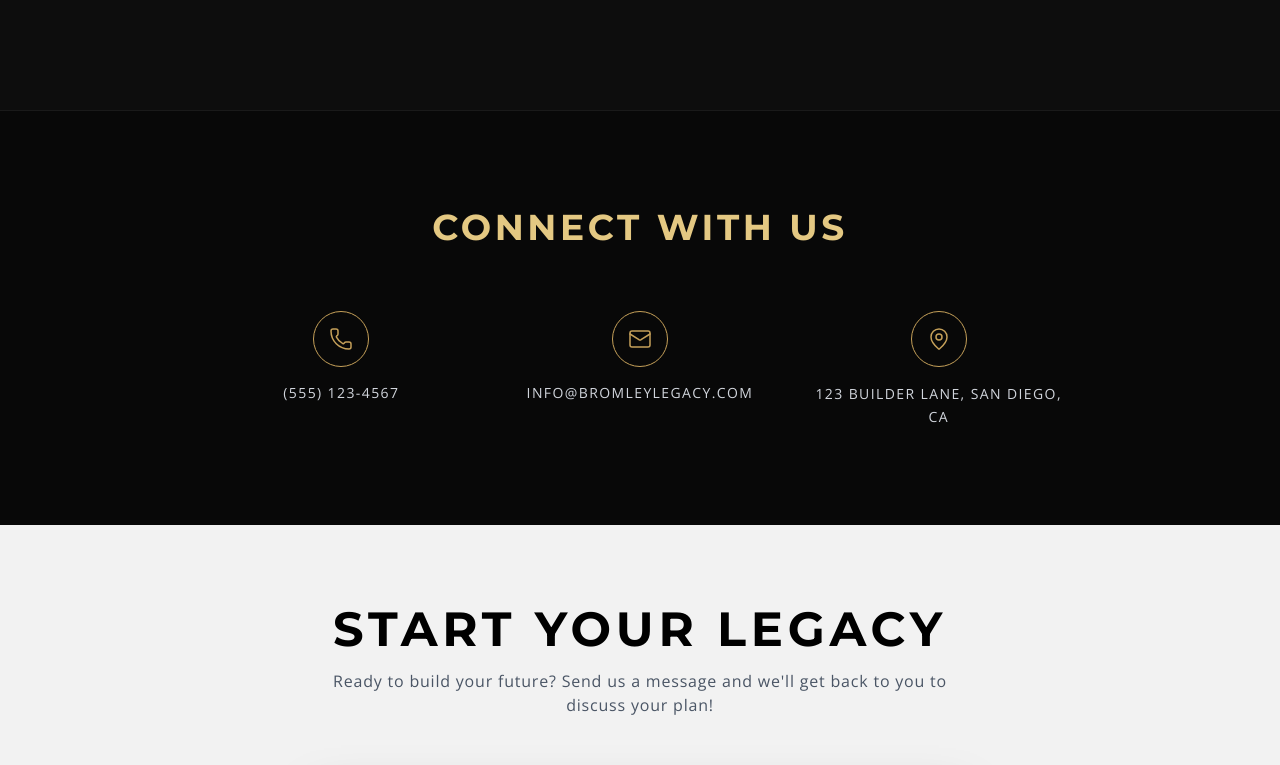
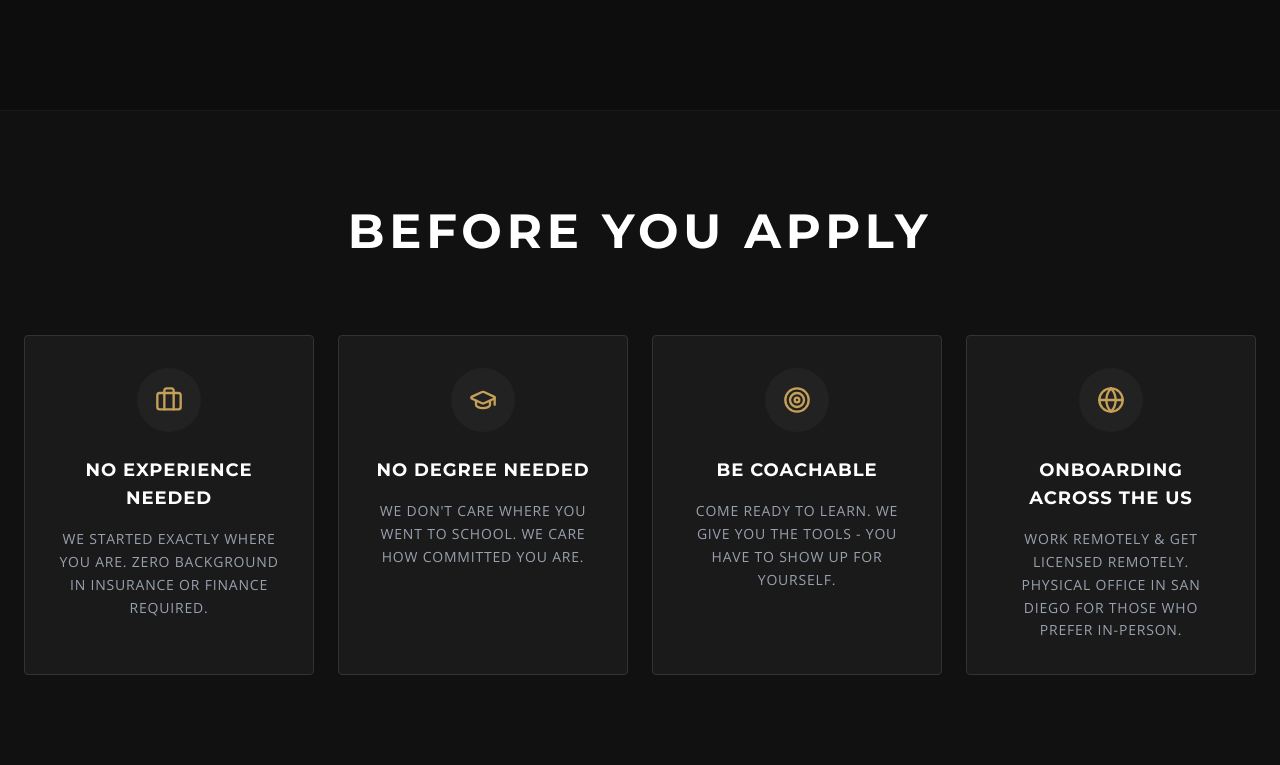
Before and after one commit to extmnick-commits/bromleylegacy, a Next.js app: page / in a window 1280 px wide. Shown: the part 2028-2793 px from the top of the page. Built offline with nearby package versions, Linux system fonts and the light colour scheme; no server answers; the database is empty.

Commit message:
feat: add careers section with titles and descriptions in AdminPage and Home

```diff
--- a/app/WebsitePreview.tsx
+++ b/app/WebsitePreview.tsx
@@ -1,4 +1,4 @@
-import { Building2, Landmark, Users, HardHat, Phone, Mail, MapPin } from "lucide-react";
+import { Building2, Landmark, Users, HardHat, Phone, Mail, MapPin, Briefcase, GraduationCap, Target, Globe } from "lucide-react";
 import ContactForm from "./ContactForm";
 
 export interface SiteContent {
@@ -16,6 +16,15 @@ export interface SiteContent {
   service2Desc: string;
   service3Title: string;
   service3Desc: string;
+  careerHeading: string;
+  career1Title: string;
+  career1Desc: string;
+  career2Title: string;
+  career2Desc: string;
+  career3Title: string;
+  career3Desc: string;
+  career4Title: string;
+  career4Desc: string;
   contactPhone: string;
   contactEmail: string;
   contactAddress: string;
@@ -166,7 +175,51 @@ export default function WebsitePreview({ content }: { content: SiteContent }) {
         </div>
       </section>
 
-      {/* 4. Contact / Footer */}
+      {/* 4. Careers / Before You Apply Section */}
+      <section className="w-full bg-[#111] py-16 md:py-24 px-6 flex flex-col items-center">
+        <h2 className="font-heading font-bold text-4xl md:text-5xl text-white uppercase tracking-widest mb-12 md:mb-20 text-center">
+          {content.careerHeading}
+        </h2>
+        <div className="grid grid-cols-1 md:grid-cols-2 lg:grid-cols-4 gap-6 max-w-7xl w-full">
+          {/* Career Card 1 */}
+          <div className="bg-[#1a1a1a] p-8 border border-[#333] hover:border-[#C5A059] transition-all duration-300 rounded-sm group flex flex-col items-center text-center">
+            <div className="w-16 h-16 rounded-full bg-[#222] flex items-center justify-center mb-6 group-hover:bg-[#C5A059] transition-colors duration-300">
+              <Briefcase className="w-7 h-7 text-[#C5A059] group-hover:text-black transition-colors" />
+            </div>
+            <h4 className="font-heading font-bold text-lg text-white uppercase tracking-wider mb-4">{content.career1Title}</h4>
+            <p className="font-sans text-xs sm:text-sm text-gray-400 leading-relaxed uppercase">{content.career1Desc}</p>
+          </div>
+
+          {/* Career Card 2 */}
+          <div className="bg-[#1a1a1a] p-8 border border-[#333] hover:border-[#C5A059] transition-all duration-300 rounded-sm group flex flex-col items-center text-center">
+            <div className="w-16 h-16 rounded-full bg-[#222] flex items-center justify-center mb-6 group-hover:bg-[#C5A059] transition-colors duration-300">
+              <GraduationCap className="w-7 h-7 text-[#C5A059] group-hover:text-black transition-colors" />
+            </div>
+            <h4 className="font-heading font-bold text-lg text-white uppercase tracking-wider mb-4">{content.career2Title}</h4>
+            <p className="font-sans text-xs sm:text-sm text-gray-400 leading-relaxed uppercase">{content.career2Desc}</p>
+          </div>
+
+          {/* Career Card 3 */}
+          <div className="bg-[#1a1a1a] p-8 border border-[#333] hover:border-[#C5A059] transition-all duration-300 rounded-sm group flex flex-col items-center text-center">
+            <div className="w-16 h-16 rounded-full bg-[#222] flex items-center justify-center mb-6 group-hover:bg-[#C5A059] transition-colors duration-300">
+              <Target className="w-7 h-7 text-[#C5A059] group-hover:text-black transition-colors" />
+            </div>
+            <h4 className="font-heading font-bold text-lg text-white uppercase tracking-wider mb-4">{content.career3Title}</h4>
+            <p className="font-sans text-xs sm:text-sm text-gray-400 leading-relaxed uppercase">{content.career3Desc}</p>
+          </div>
+
+          {/* Career Card 4 */}
+          <div className="bg-[#1a1a1a] p-8 border border-[#333] hover:border-[#C5A059] transition-all duration-300 rounded-sm group flex flex-col items-center text-center">
+            <div className="w-16 h-16 rounded-full bg-[#222] flex items-center justify-center mb-6 group-hover:bg-[#C5A059] transition-colors duration-300">
+              <Globe className="w-7 h-7 text-[#C5A059] group-hover:text-black transition-colors" />
+            </div>
+            <h4 className="font-heading font-bold text-lg text-white uppercase tracking-wider mb-4">{content.career4Title}</h4>
+            <p className="font-sans text-xs sm:text-sm text-gray-400 leading-relaxed uppercase">{content.career4Desc}</p>
+          </div>
+        </div>
+      </section>
+
+      {/* 5. Contact / Footer */}
       <section className="w-full max-w-4xl mx-auto px-6 py-16 md:py-24 flex flex-col items-center text-center">
         <h2 className="font-heading font-bold text-3xl md:text-4xl text-[#E4C882] uppercase tracking-widest mb-10 md:mb-16">
           Connect With Us
--- a/app/admin/dashboard/page.tsx
+++ b/app/admin/dashboard/page.tsx
@@ -24,6 +24,15 @@ export default function AdminPage() {
     service2Desc: "Transforming existing spaces into modern masterpieces.",
     service3Title: "Commercial",
     service3Desc: "High-quality commercial construction and build-outs.",
+    careerHeading: "Before you APPLY",
+    career1Title: "NO EXPERIENCE NEEDED",
+    career1Desc: "WE STARTED EXACTLY WHERE YOU ARE. ZERO BACKGROUND IN INSURANCE OR FINANCE REQUIRED.",
+    career2Title: "NO DEGREE NEEDED",
+    career2Desc: "WE DON'T CARE WHERE YOU WENT TO SCHOOL. WE CARE HOW COMMITTED YOU ARE.",
+    career3Title: "BE COACHABLE",
+    career3Desc: "COME READY TO LEARN. WE GIVE YOU THE TOOLS - YOU HAVE TO SHOW UP FOR YOURSELF.",
+    career4Title: "ONBOARDING ACROSS THE US",
+    career4Desc: "WORK REMOTELY & GET LICENSED REMOTELY. PHYSICAL OFFICE IN SAN DIEGO FOR THOSE WHO PREFER IN-PERSON.",
     contactPhone: "(555) 123-4567",
     contactEmail: "info@bromleylegacy.com",
     contactAddress: "123 Builder Lane, San Diego, CA",
@@ -255,6 +264,55 @@ export default function AdminPage() {
             </div>
           </div>
 
+          {/* Careers Section */}
+          <div>
+            <h2 className="text-xl font-heading font-bold mb-4 text-[#C5A059] border-b border-[#333] pb-2 uppercase tracking-widest">Careers Section</h2>
+            <div className="space-y-6">
+              <div>
+                <label className="block text-sm font-medium text-gray-300 mb-1">Section Heading</label>
+                <input type="text" name="careerHeading" value={content.careerHeading} onChange={handleChange} className="w-full px-4 py-2 bg-[#222] border border-[#444] rounded-md focus:ring-[#C5A059] outline-none text-white" />
+              </div>
+              <div className="grid grid-cols-1 md:grid-cols-2 gap-4">
+                <div className="p-4 border border-[#333] rounded-lg bg-[#222]">
+                  <h3 className="text-[#E4C882] font-semibold mb-3">Item 1</h3>
+                  <div className="space-y-3">
+                    <label className="block text-sm font-medium text-gray-300 mb-1">Title</label>
+                    <input type="text" name="career1Title" value={content.career1Title} onChange={handleChange} className="w-full px-4 py-2 bg-[#111] border border-[#333] rounded-md focus:ring-[#C5A059] outline-none text-white" />
+                    <label className="block text-sm font-medium text-gray-300 mb-1">Description</label>
+                    <textarea name="career1Desc" value={content.career1Desc} onChange={handleChange} rows={3} className="w-full px-4 py-2 bg-[#111] border border-[#333] rounded-md focus:ring-[#C5A059] outline-none text-white" />
+                  </div>
+                </div>
+                <div className="p-4 border border-[#333] rounded-lg bg-[#222]">
+                  <h3 className="text-[#E4C882] font-semibold mb-3">Item 2</h3>
+                  <div className="space-y-3">
+                    <label className="block text-sm font-medium text-gray-300 mb-1">Title</label>
+                    <input type="text" name="career2Title" value={content.career2Title} onChange={handleChange} className="w-full px-4 py-2 bg-[#111] border border-[#333] rounded-md focus:ring-[#C5A059] outline-none text-white" />
+                    <label className="block text-sm font-medium text-gray-300 mb-1">Description</label>
+                    <textarea name="career2Desc" value={content.career2Desc} onChange={handleChange} rows={3} className="w-full px-4 py-2 bg-[#111] border border-[#333] rounded-md focus:ring-[#C5A059] outline-none text-white" />
+                  </div>
+                </div>
+                <div className="p-4 border border-[#333] rounded-lg bg-[#222]">
+                  <h3 className="text-[#E4C882] font-semibold mb-3">Item 3</h3>
+                  <div className="space-y-3">
+                    <label className="block text-sm font-medium text-gray-300 mb-1">Title</label>
+                    <input type="text" name="career3Title" value={content.career3Title} onChange={handleChange} className="w-full px-4 py-2 bg-[#111] border border-[#333] rounded-md focus:ring-[#C5A059] outline-none text-white" />
+                    <label className="block text-sm font-medium text-gray-300 mb-1">Description</label>
+                    <textarea name="career3Desc" value={content.career3Desc} onChange={handleChange} rows={3} className="w-full px-4 py-2 bg-[#111] border border-[#333] rounded-md focus:ring-[#C5A059] outline-none text-white" />
+                  </div>
+                </div>
+                <div className="p-4 border border-[#333] rounded-lg bg-[#222]">
+                  <h3 className="text-[#E4C882] font-semibold mb-3">Item 4</h3>
+                  <div className="space-y-3">
+                    <label className="block text-sm font-medium text-gray-300 mb-1">Title</label>
+                    <input type="text" name="career4Title" value={content.career4Title} onChange={handleChange} className="w-full px-4 py-2 bg-[#111] border border-[#333] rounded-md focus:ring-[#C5A059] outline-none text-white" />
+                    <label className="block text-sm font-medium text-gray-300 mb-1">Description</label>
+                    <textarea name="career4Desc" value={content.career4Desc} onChange={handleChange} rows={3} className="w-full px-4 py-2 bg-[#111] border border-[#333] rounded-md focus:ring-[#C5A059] outline-none text-white" />
+                  </div>
+                </div>
+              </div>
+            </div>
+          </div>
+
           {/* Contact Info */}
           <div>
             <h2 className="text-xl font-heading font-bold mb-4 text-[#C5A059] border-b border-[#333] pb-2 uppercase tracking-widest">Contact Info</h2>
--- a/app/page.tsx
+++ b/app/page.tsx
@@ -23,6 +23,15 @@ export default function Home() {
     service2Desc: "Transforming existing spaces into modern masterpieces.",
     service3Title: "Commercial",
     service3Desc: "High-quality commercial construction and build-outs.",
+    careerHeading: "Before you APPLY",
+    career1Title: "NO EXPERIENCE NEEDED",
+    career1Desc: "WE STARTED EXACTLY WHERE YOU ARE. ZERO BACKGROUND IN INSURANCE OR FINANCE REQUIRED.",
+    career2Title: "NO DEGREE NEEDED",
+    career2Desc: "WE DON'T CARE WHERE YOU WENT TO SCHOOL. WE CARE HOW COMMITTED YOU ARE.",
+    career3Title: "BE COACHABLE",
+    career3Desc: "COME READY TO LEARN. WE GIVE YOU THE TOOLS - YOU HAVE TO SHOW UP FOR YOURSELF.",
+    career4Title: "ONBOARDING ACROSS THE US",
+    career4Desc: "WORK REMOTELY & GET LICENSED REMOTELY. PHYSICAL OFFICE IN SAN DIEGO FOR THOSE WHO PREFER IN-PERSON.",
     contactPhone: "(555) 123-4567",
     contactEmail: "info@bromleylegacy.com",
     contactAddress: "123 Builder Lane, San Diego, CA",
```
